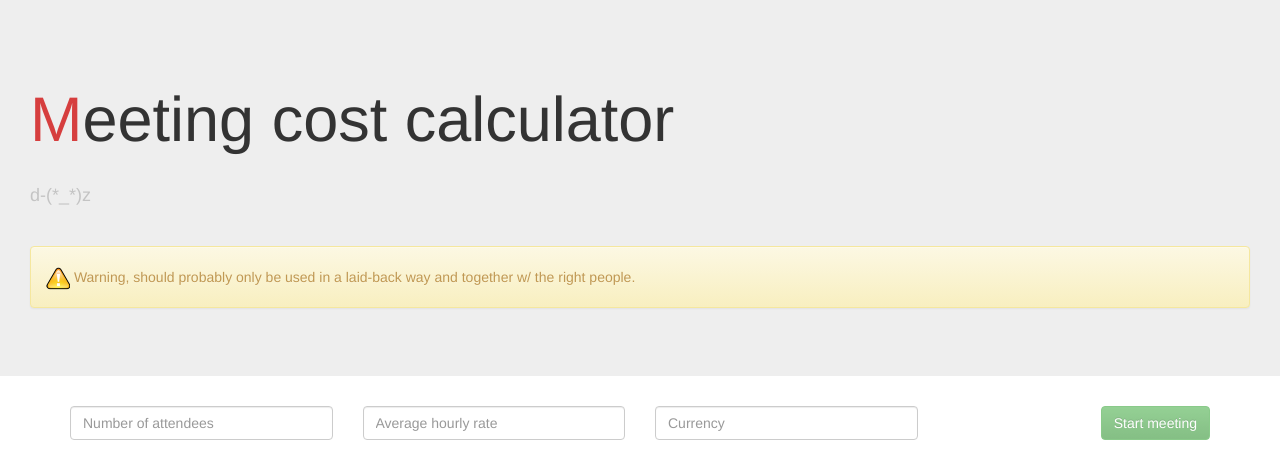
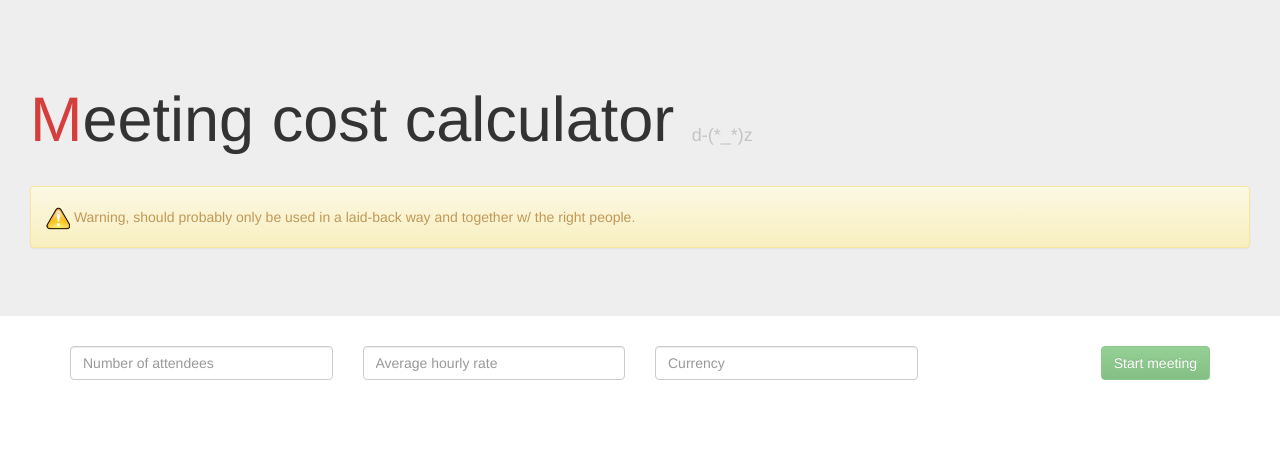
Before and after one commit to perjansson/mcc, a PHP site: page / in a window 1280 px wide. Shown: the top 462 px of the page. Run offline with PHP 8.4, Linux system fonts and the light colour scheme.

Commit message:
Update style.css

```diff
--- a/client/ui/style/style.css
+++ b/client/ui/style/style.css
@@ -6,7 +6,7 @@
 	margin-bottom: 15px;
 }
 
-#header h1, h4 {
+.page-header h1, h4 {
 	display: inline;
 }
 
```
